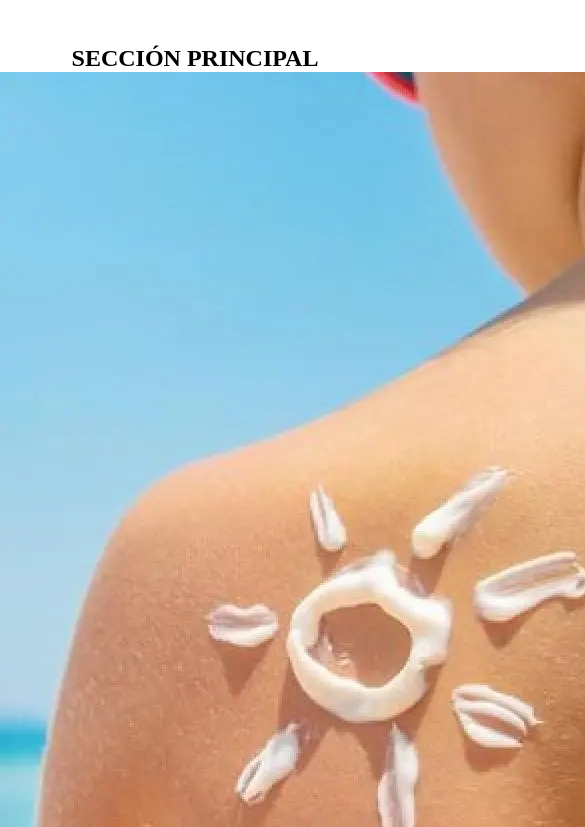
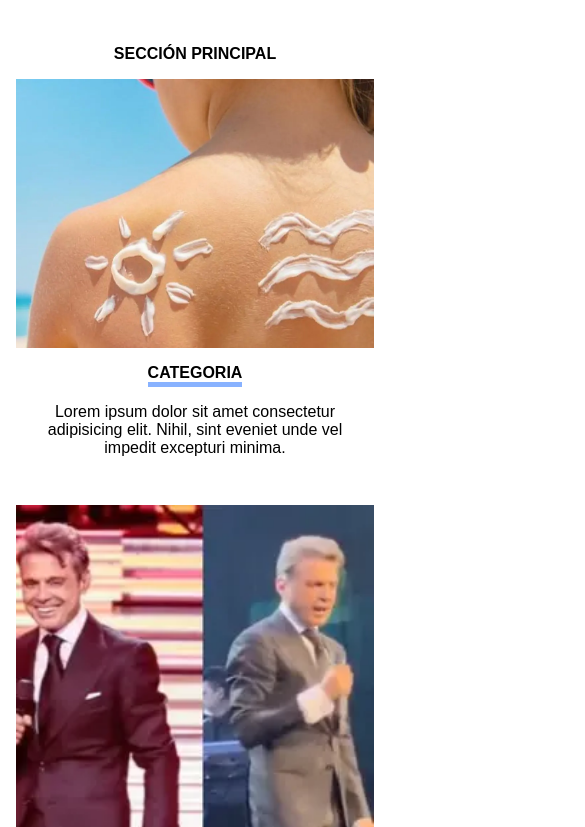
Before and after one commit to BeliFr/actitud-fem, a plain HTML site: page index.html in a window 390 px wide. Shown: the part 83-910 px from the top of the page, 585 px wide, since content can reach past the window. Drawn offline with Linux system fonts and the light colour scheme.

Commit message:
header, imagenes encima

```diff
--- a/index.html
+++ b/index.html
@@ -1,10 +1,10 @@
 <!DOCTYPE html>
 <html lang="en">
+
 <head>
   <meta charset="UTF-8">
   <meta name="viewport" content="width=device-width, initial-scale=1.0">
-  <script src="https://kit.fontawesome.com/3992c15c73.js" crossorigin="anonymous"></script>
-  <title>MENU CSS</title>
+  <title>Actitud fem</title>
   <link rel="stylesheet" href="style.css">
   <script src="https://kit.fontawesome.com/3b8c089698.js" crossorigin="anonymous"></script>
 </head>
@@ -35,7 +35,6 @@
       <li><a href="#" class="menu__nav--links--enlace--redes" id ="menu__nav--links--enlace--redes"><i class="fa-brands fa-youtube"></i></a></li>
     </ul>
   </nav>
-  </header>
   <section class="section--principal">
     <h1>SECCIÓN PRINCIPAL</h1>
     <article class="articles--section--principal">
--- a/style.css
+++ b/style.css
@@ -5,6 +5,8 @@
   padding:0;
   text-decoration: none;
   list-style: none;
+  font-family: 'Nunito Sans', sans-serif;
+  font-size: 1rem;
 }
 .menu__nav{
   background-color: black;
@@ -152,6 +154,25 @@ align-items: end
 
 
 
+
+
+
+
+
+
+
+
+
+
+
+
+
+
+
+
+
+
+
 .section--principal{
   display:flex;
   flex-direction: column;
@@ -176,20 +197,44 @@ align-items: end
 .principal{
   width: 800px;
 }
-@media(max-width:1050px){
-  .header{
-    height: 5%;
-  }
-  .nav_bar--categorias{
-    position: absolute;
-    top:8%;
-    height: 100vh;
-    flex-direction: column;
-    background-color: black;
-    opacity: .8;
-    align-items: start;
-    color: white;
-    width: 100%;
-    left: -100%;
-    transition: all .5s;
-  }
+
+.mediana{
+  width: 500px;
+
+}
+.article--card{
+  /* background-color:pink;  */
+  display:flex;
+  flex-direction: column;
+  align-items: center;
+  margin: 1rem;
+  position: relative;
+  overflow: hidden;
+
+}
+
+.card--img--secundaria{
+  width: 100%;
+  height:100%;
+}
+.card--img--principal{
+  width: 100%;
+  height:100%;
+}
+
+.titulo--card--categoria{
+  text-underline-position: auto;
+  border-bottom: 5px solid #88b2ff;
+  margin-top:1rem;
+}
+
+.titulo--card--nota{
+  text-align:center;
+  margin:1rem;
+  font-weight: 200;
+}
+
+.logos-empresa{
+  height: 50px;
+  justify-content:space-evenly;
+}
```
